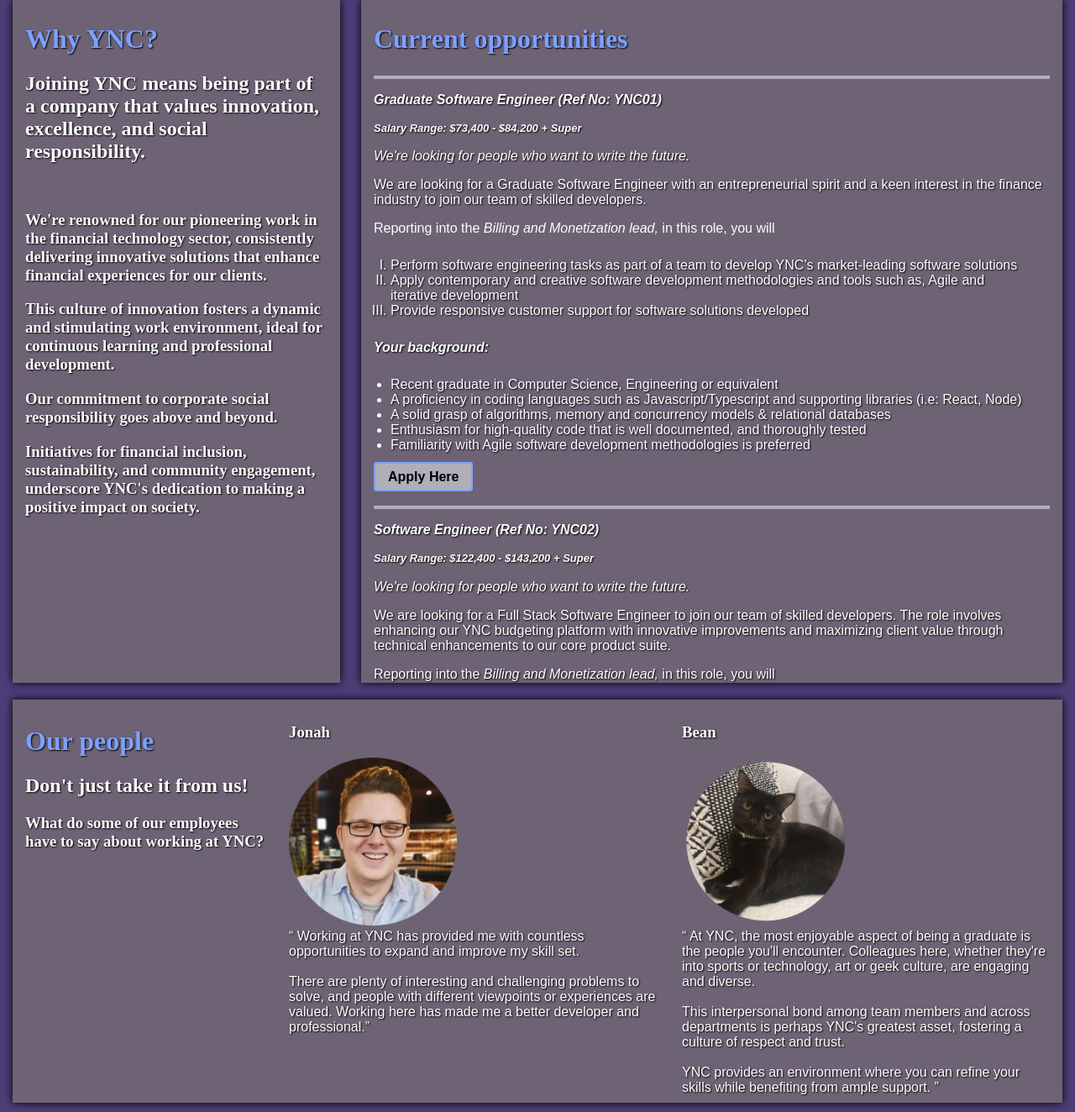
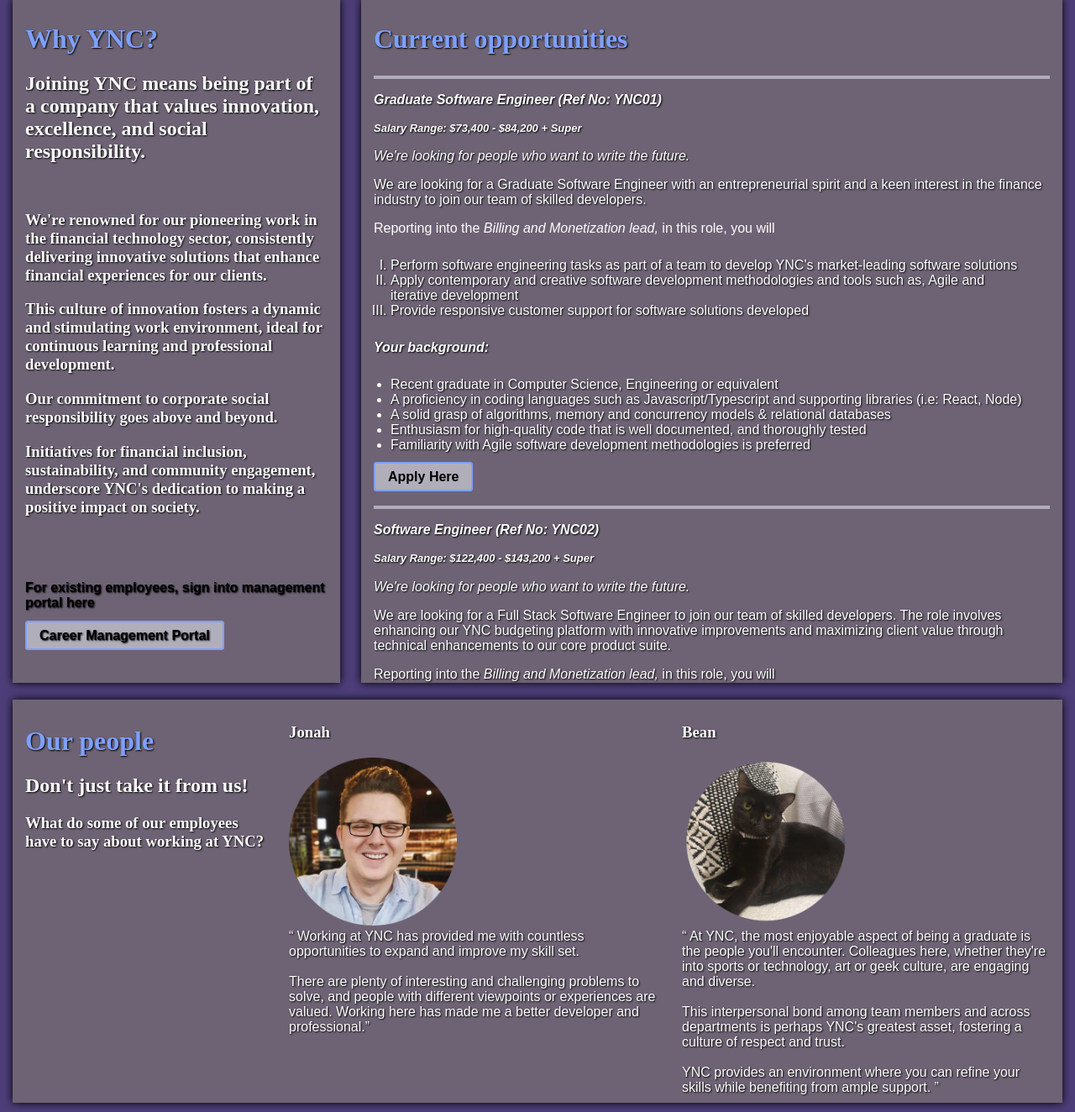
Before and after one commit to FakeTiramisu/Inquiry-Project-Assignment-1, a PHP site: page /jobs.php in a window 1280 px wide. Shown: the part 524-1848 px from the top of the page at 84% size. Run offline with PHP 8.4, Linux system fonts and the light colour scheme; some web fonts are replaced.

Commit message:
Update jobs.php
Added reference to manage.php

```diff
--- a/jobs.php
+++ b/jobs.php
@@ -36,6 +36,9 @@
         <h3>Initiatives for financial inclusion, sustainability, and community engagement, underscore YNC's dedication to making a positive impact on society.</h3>
         <br>
         <br>
+
+        <h4> For existing employees, sign into management portal here </h4>
+        <a class="button" href="manage.php"> Career Management Portal</a>
 
 
      </div>
```
